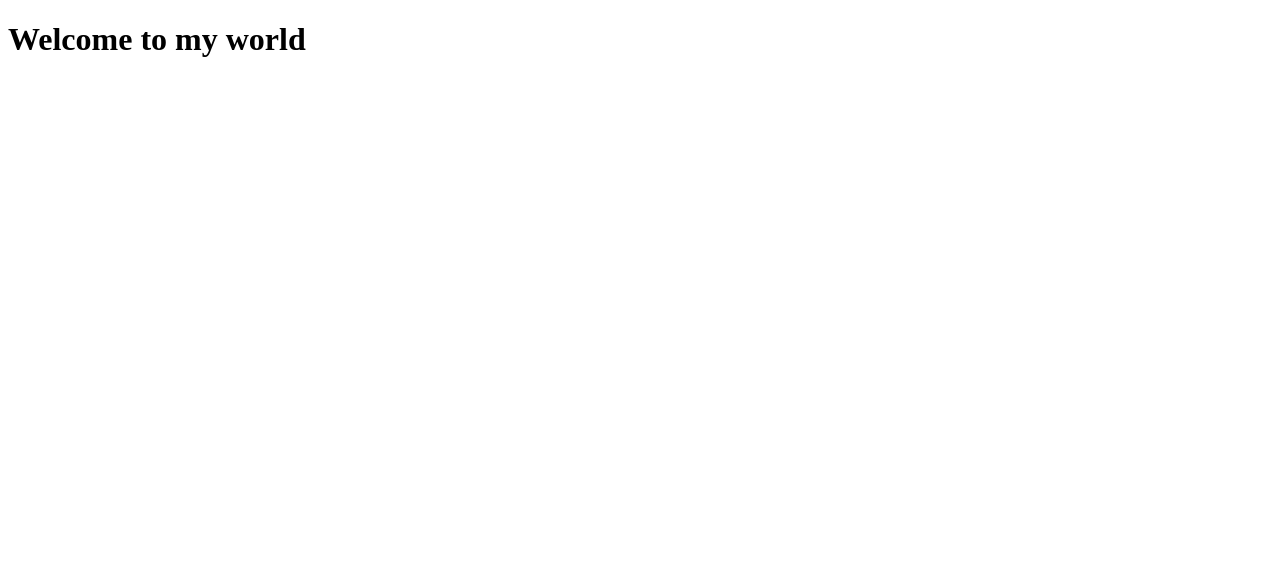
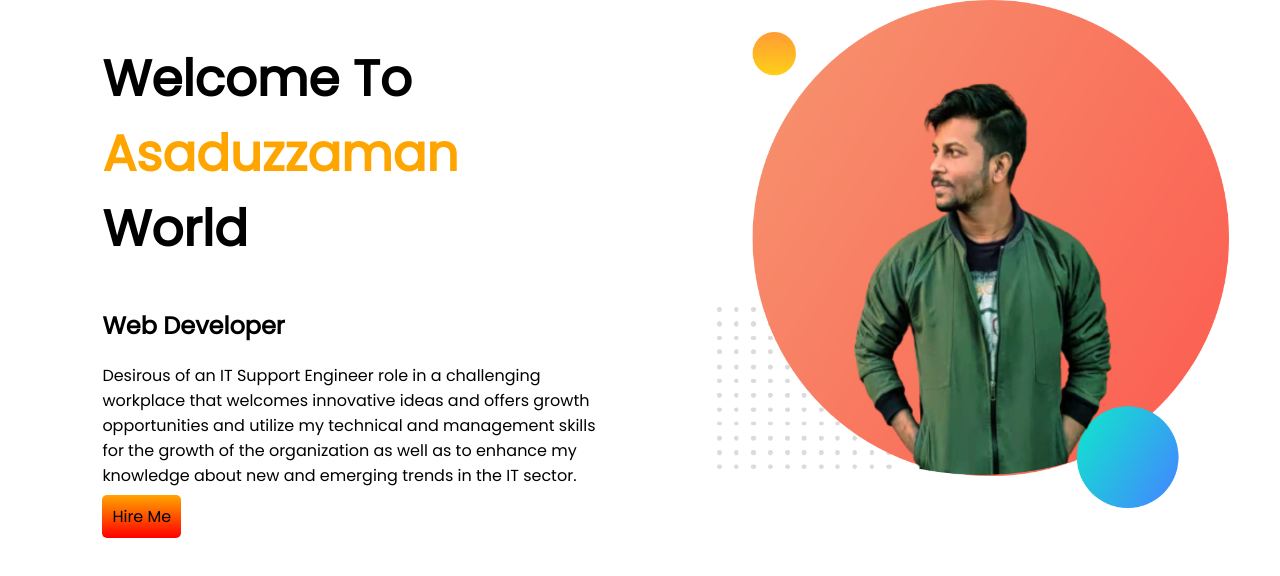
Before and after one commit to inertsumon/Programming-Hero-practice1, a plain HTML site: page index.html in a window 1280 px wide. Drawn offline with Linux system fonts and the light colour scheme.

Commit message:
update 9;33pm

```diff
--- a/index.html
+++ b/index.html
@@ -4,9 +4,27 @@
     <meta charset="UTF-8">
     <meta http-equiv="X-UA-Compatible" content="IE=edge">
     <meta name="viewport" content="width=device-width, initial-scale=1.0">
-    <title>Asaduzzaman's word</title>
+    <title>Asaduzzaman's world</title>
+    <link rel="preconnect" href="https://fonts.googleapis.com">
+    <link rel="preconnect" href="https://fonts.gstatic.com" crossorigin>
+    <link href="https://fonts.googleapis.com/css2?family=Poppins&display=swap" rel="stylesheet">
+    <link rel="stylesheet" href="style.css">
 </head>
 <body>
-    <h1>Welcome to my world</h1>
+<section class="flexible">
+    <div class="half">
+        <h1>Welcome To <br><span class="orange-color">Asaduzzaman</span> World</h1>
+        <h2>Web Developer</h2>
+        <p>Desirous of an IT Support Engineer role in a challenging workplace that welcomes innovative ideas and
+            offers growth opportunities and utilize my technical and management skills for the growth of the
+            organization as well as to enhance my knowledge about new and emerging trends in the IT sector.</p>
+        <a class="button" href="https://www.linkedin.com/in/md-asaduzzaman-284a96152/" target="_blank">Hire Me</a>
+    </div>
+
+    <div class="half">
+        <img class="minimize" src="images/my-bgs2.png" alt="my pic">
+    </div>
+</section>
+
 </body>
 </html>
--- a/style.css
+++ b/style.css
@@ -0,0 +1,35 @@
+body{
+font-family: 'Poppins', sans-serif;
+margin: 0;
+}
+h1{
+    font-size: 50px;
+}
+.orange-color{
+    color: orange;
+
+}
+section{
+    height: 400px;
+    padding-bottom: 150px;
+}
+.flexible{
+    display: flex;
+}
+
+.half{
+    width:40%;
+    margin-left: 4%;
+    padding-left: 4%;
+}
+.minimize{
+    width: 100%;
+}
+
+.button{
+    text-decoration: none;
+    background-image: linear-gradient(orange,red);
+    color: black;
+    padding: 10px;
+    border-radius: 5px;
+}
```
Also changed, not shown: images/b.jpg (added), images/my-bgs1.png (added), images/my-bgs2.png (added).
